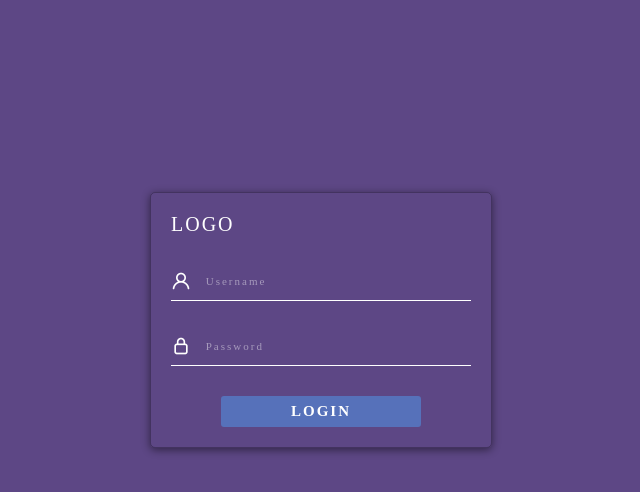
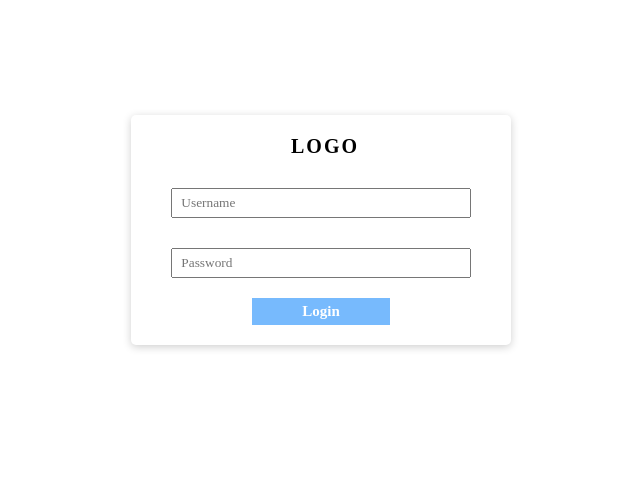
Before and after one commit to Axn-Switch/TimothysProjectX, a Vue app: page /login in a window 1280 px wide. Shown: the top 492 px of the page, without its empty margins (319-959 px from the left). Built offline with nearby package versions, Linux system fonts and the light colour scheme; a web font is replaced by a local one.

Commit message:
login page style fix

```diff
--- a/src/App.vue
+++ b/src/App.vue
@@ -1,5 +1,5 @@
 <template>
-	<router-view />
+	<router-view></router-view>
 </template>
 
 <style>
--- a/src/views/broadcasts.vue
+++ b/src/views/broadcasts.vue
@@ -25,7 +25,6 @@
 				<input type="url" placeholder="broadcast link" />
 				<input type="url" placeholder="image link" />
 				<input type="text" placeholder="host name" />
-
 				<button type="submit">add broadcast</button>
 			</form>
 		</popup>
--- a/src/views/home.vue
+++ b/src/views/home.vue
@@ -16,7 +16,7 @@
 				</div>
 			</div>
 		</div>
-		<img src="../assets/Untitled.png" alt="#background image" />
+		<img src="../assets/Untitled.png" alt="#background image">
 	</div>
 </template>
 
--- a/src/views/login.vue
+++ b/src/views/login.vue
@@ -1,18 +1,14 @@
 <template>
 	<div class="container">
-		<div class="forms">
+		<div class="wrapper">
 			<span class="logo">logo</span>
 			<form @submit.prevent.trim="login">
 				<div class="input-field">
 					<input type="text" placeholder=" username" v-model="username" required />
-					<i class="uil uil-user" id="icon"></i>
 				</div>
-
 				<div class="input-field">
 					<input type="password" placeholder=" password" v-model="password" required />
-					<i class="uil uil-lock" id="icon"></i>
 				</div>
-
 				<div class="button">
 					<button type="submit">login</button>
 				</div>
@@ -40,78 +36,56 @@
 
 <style scoped>
 .container {
-		background-color: #3d226dd4;
-		height: 100vh;
+	display: flex;
+	flex-direction: column;
+	align-items: center;
+	height: 90vh;
 }
-	.forms {
-		border: 1px solid rgba(0, 0, 0, 0.277);
+
+.wrapper {
 	border-radius: 5px;
-		box-shadow: 0 2px 8px rgba(0, 0, 0, 0.488);
-		position: absolute;
-		top: 40%;
-		left: 50%;
-		transform: translate(-50%, -50%);
-		padding: 20px;
+	padding: 20px 40px;
+	transform: translate(0%, 50%);
+	box-shadow: 0 2px 8px rgba(0, 0, 0, 0.194);
 }
-	.logo {
+
+.wrapper .logo {
 	font-size: 20px;
 	letter-spacing: 2px;
-		color: #fff;
+	font-weight: bold;
 	text-transform: uppercase;
-	}
-	.input-field {
-		margin-top: 25px;
-		position: relative;
-		width: 300px;
-		height: 40px;
-	}
-	#icon {
-		color: #fff;
-	}
-	.input-field input {
-		height: 100%;
-		width: 100%;
-		padding: 0 0 0 30px;
-		margin-right: 30px;
-		border: none;
-		outline: none;
-		border-bottom: 1px solid #fff;
-		font-size: 14px;
-		color: #fff;
-		background: transparent;
-	}
-	.input-field input::placeholder {
-		color: rgba(255, 255, 255, 0.45);
-		letter-spacing: 2px;
-		text-transform: capitalize;
-		font-size: 11px;
+	margin-left: 120px;
 }
 
-	.input-field i {
-		position: absolute;
-		top: 50%;
-		left: 0;
-		transform: translateY(-50%);
-		color: #000;
-		font-size: 20px;
+.input-field input {
+	width: 300px;
+	padding: 5px;
+	outline: none;
+	margin-top: 30px;
 }
+
+.input-field input::placeholder {
+	text-transform: capitalize;
+}
+
 .button {
-		margin-top: 30px;
+	margin-top: 20px;
 	display: flex;
 	justify-content: center;
 }
 
 .button button {
-		width: 200px;
-		padding: 7px;
+	padding: 5px 50px;
+	cursor: pointer;
+	font-size: 15px;
+	font-weight: bold;
+	text-transform: capitalize;
+	background: rgba(79, 166, 253, 0.767);
 	border: none;
-		border-radius: 3px;
-		font-size: 15px;
-		font-weight: 600;
-		letter-spacing: 2px;
-		background: rgba(79, 166, 253, 0.438);
 	color: #fff;
-		cursor: pointer;
-		text-transform: uppercase;
+}
+
+.button button:hover {
+	background-color: blue;
 }
 </style>
```
Lines whose indentation alone changed are shown as unchanged.
